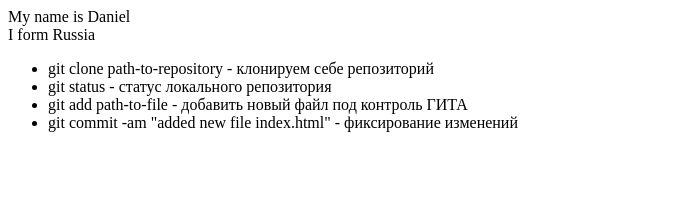
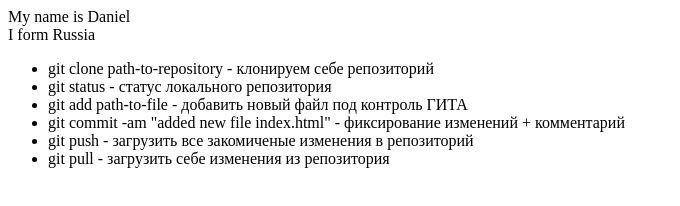
Before and after one commit to thedvni3l/git-test, a plain HTML site: page index.html in a window 1280 px wide. Shown: the whole page, without its empty margins (0-680 px from the left). Drawn offline with Linux system fonts and the light colour scheme.

Commit message:
added push-pull instruction to html

```diff
--- a/index.html
+++ b/index.html
@@ -10,6 +10,8 @@
 		<li>git clone path-to-repository - клонируем себе репозиторий</li>
 		<li>git status - статус локального репозитория</li>
 		<li>git add path-to-file - добавить новый файл под контроль ГИТА</li>
-		<li>git commit -am "added new file index.html" - фиксирование изменений</li>
+		<li>git commit -am "added new file index.html" - фиксирование изменений + комментарий</li>
+		<li>git push - загрузить все закомиченые изменения в репозиторий</li>
+		<li>git pull - загрузить себе изменения из репозитория</li>
 	</ul>
 </div>
```
